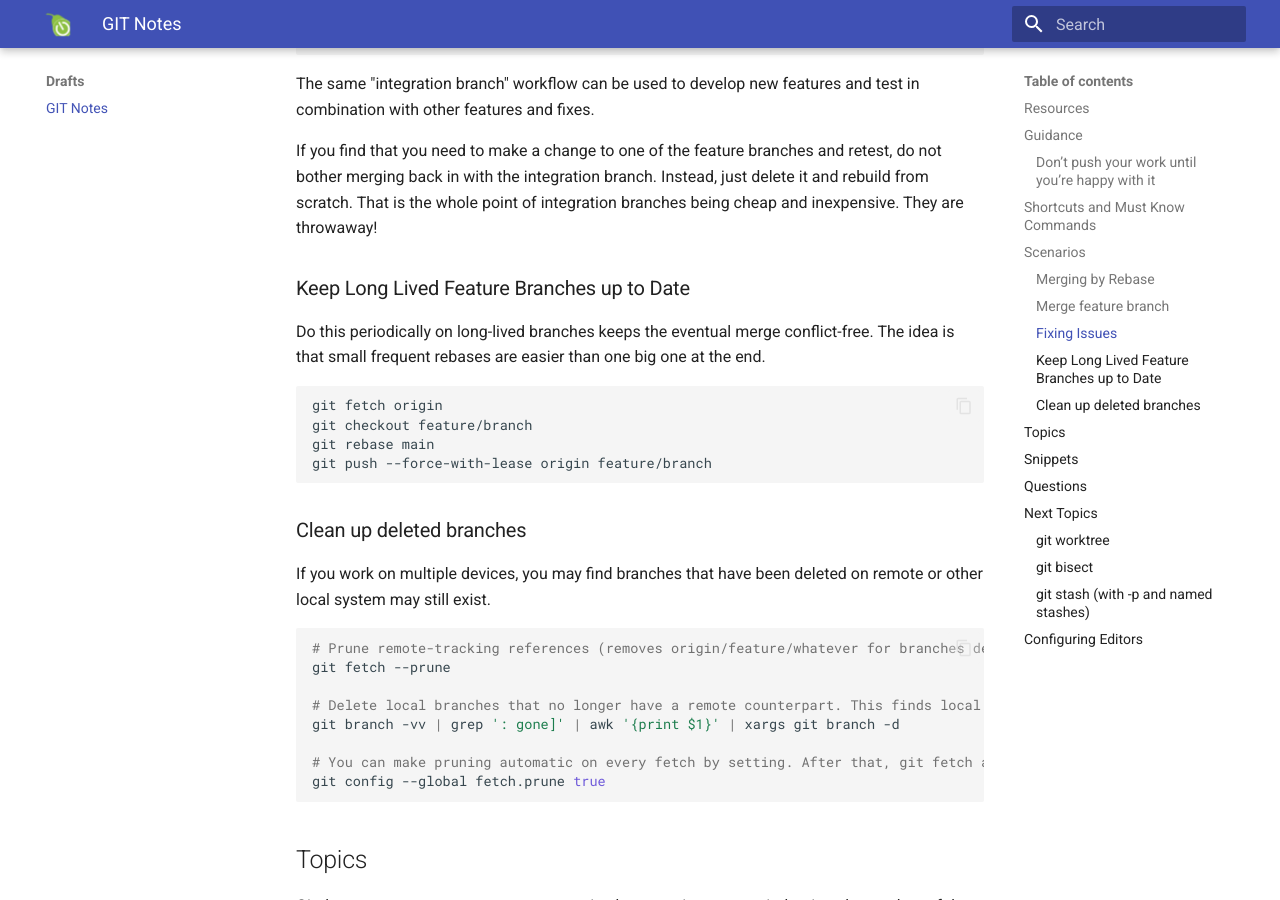
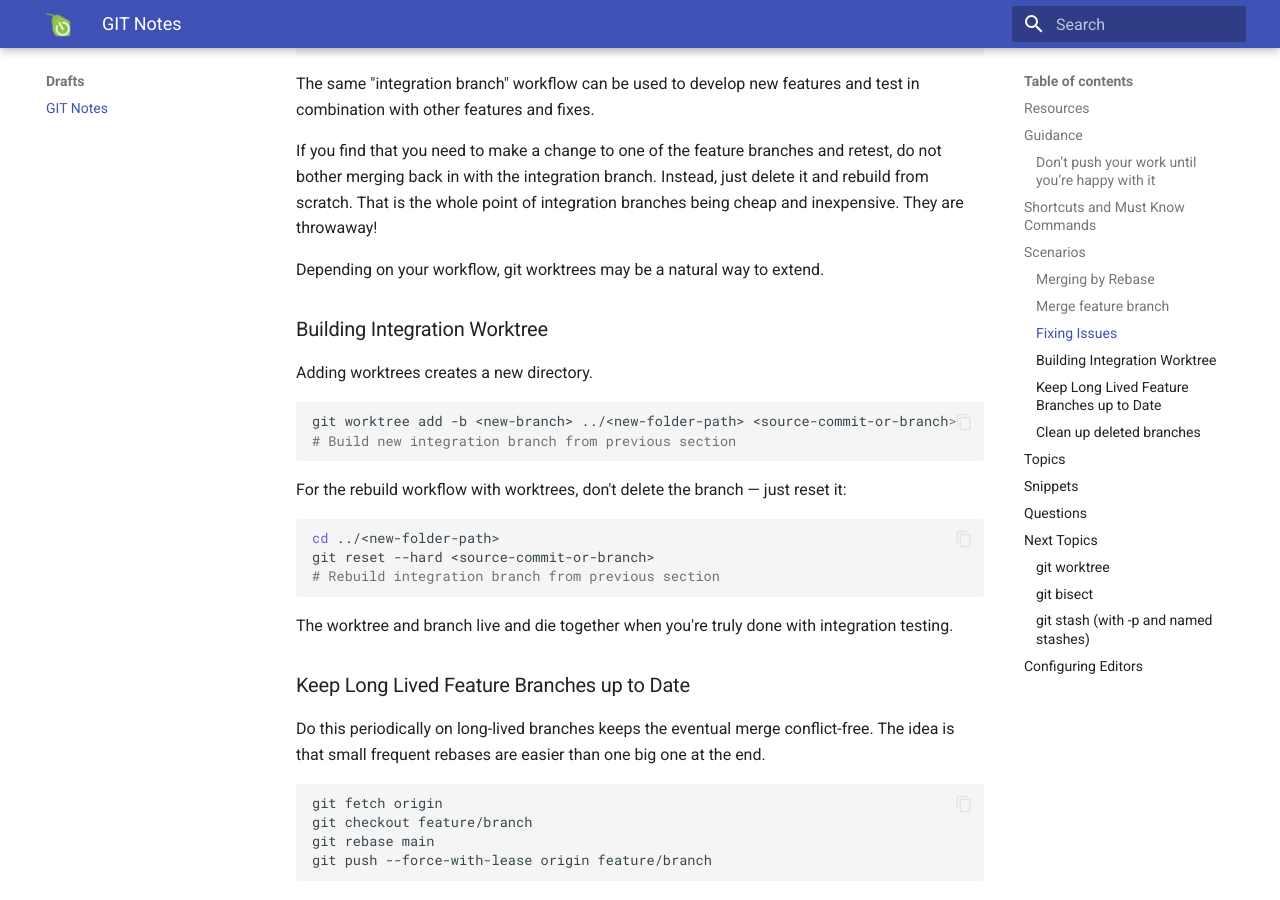
Before and after one commit to paretech/docs, an MkDocs documentation site: the page built from docs/drafts/git.md, in a window 1280 px wide and 900 px high, scrolled down 5114 px. Built offline with MkDocs 1.6.1 and Material for MkDocs 9.7.7, drawn with Linux system fonts in a browser that asks for light colours.

Commit message:
Add integration branch with worktree workflow

````diff
--- a/docs/drafts/git.md
+++ b/docs/drafts/git.md
@@ -209,6 +209,27 @@ The same "integration branch" workflow can be used to develop new features and t
 
 If you find that you need to make a change to one of the feature branches and retest, do not bother merging back in with the integration branch. Instead, just delete it and rebuild from scratch. That is the whole point of integration branches being cheap and inexpensive. They are throwaway!
 
+Depending on your workflow, git worktrees may be a natural way to extend.
+
+### Building Integration Worktree
+
+Adding worktrees creates a new directory.
+
+```bash
+git worktree add -b <new-branch> ../<new-folder-path> <source-commit-or-branch>
+# Build new integration branch from previous section
+```
+
+For the rebuild workflow with worktrees, don't delete the branch — just reset it:
+
+```bash
+cd ../<new-folder-path>
+git reset --hard <source-commit-or-branch>
+# Rebuild integration branch from previous section
+```
+
+The worktree and branch live and die together when you're truly done with integration testing.
+
 ### Keep Long Lived Feature Branches up to Date
 
 Do this periodically on long-lived branches keeps the eventual merge conflict-free. The idea is that small frequent rebases are easier than one big one at the end.
````
